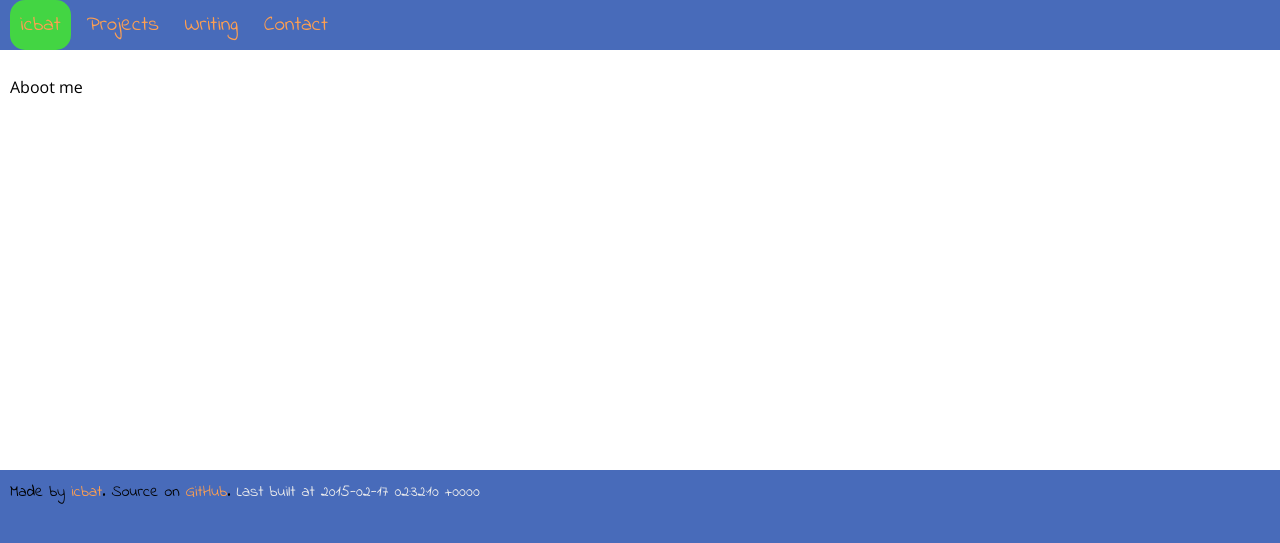
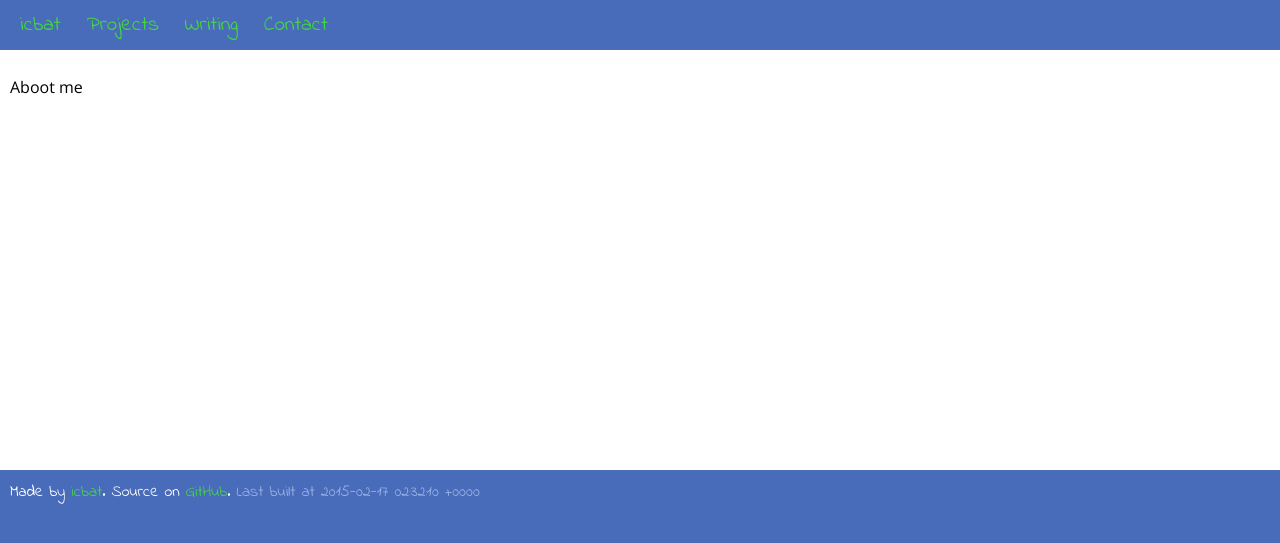
Before and after one commit to icbat/icbat.github.io, a Jekyll site: the page built from index.md, in a window 1280 px wide. Shown: the top 543 px of the page. Built offline with Jekyll 4.4.1, drawn with Linux system fonts in a browser that asks for light colours.

Commit message:
Colors, removing rounding for now, adding headers

```diff
--- a/stylesheets/stylesheet.css
+++ b/stylesheets/stylesheet.css
@@ -2,26 +2,16 @@ body {background-color: #486BBA; color: #000}
 body, header ul {margin: 0; padding: 0}
 header ul li, header ul {display: inline}
 header ul li {font-size: 1.3em}
-header, footer, .content, header ul li, .highlight {padding: 10; font-family: 'Indie Flower', cursive;}
-a, a:visited {text-decoration: none; color: #FF9F50;}
-
-header li {
--moz-border-radius: 15px;
-border-radius: 15px;
+header, footer, .content, header ul li, .highlight {padding: 10}
+a, a:visited {text-decoration: none; color: #43D543;}
+header, footer {font-family: 'Indie Flower', cursive; color:#fff;}
+header li a:hover {
+	background-color:#ececec;
 }
 
-header li:hover {
-	background-color:#98AFE4;
+h1, h2, h3 {
+	color: #08A908;
 }
-
-header li.homelink {
-	background-color:#43D543;
-}
-
 .content {background-color: #fff; min-height: 400px; font-family: 'Open Sans', sans-serif;}
 .postHeader {font-weight: bold}
-.timestamp {color: #ececec}
-
-h1 {
-	color: #FC8A2C;
-}
+.timestamp {color: #98AFE4}
```
